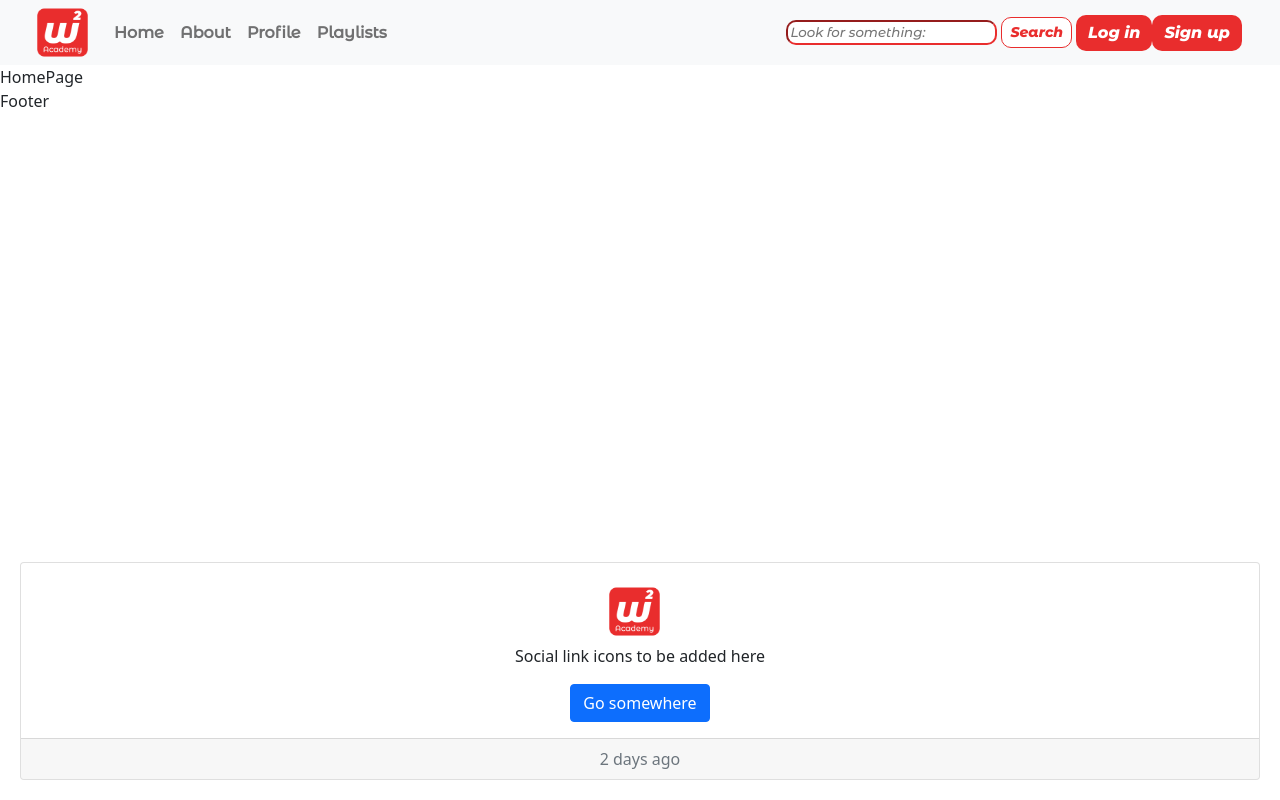
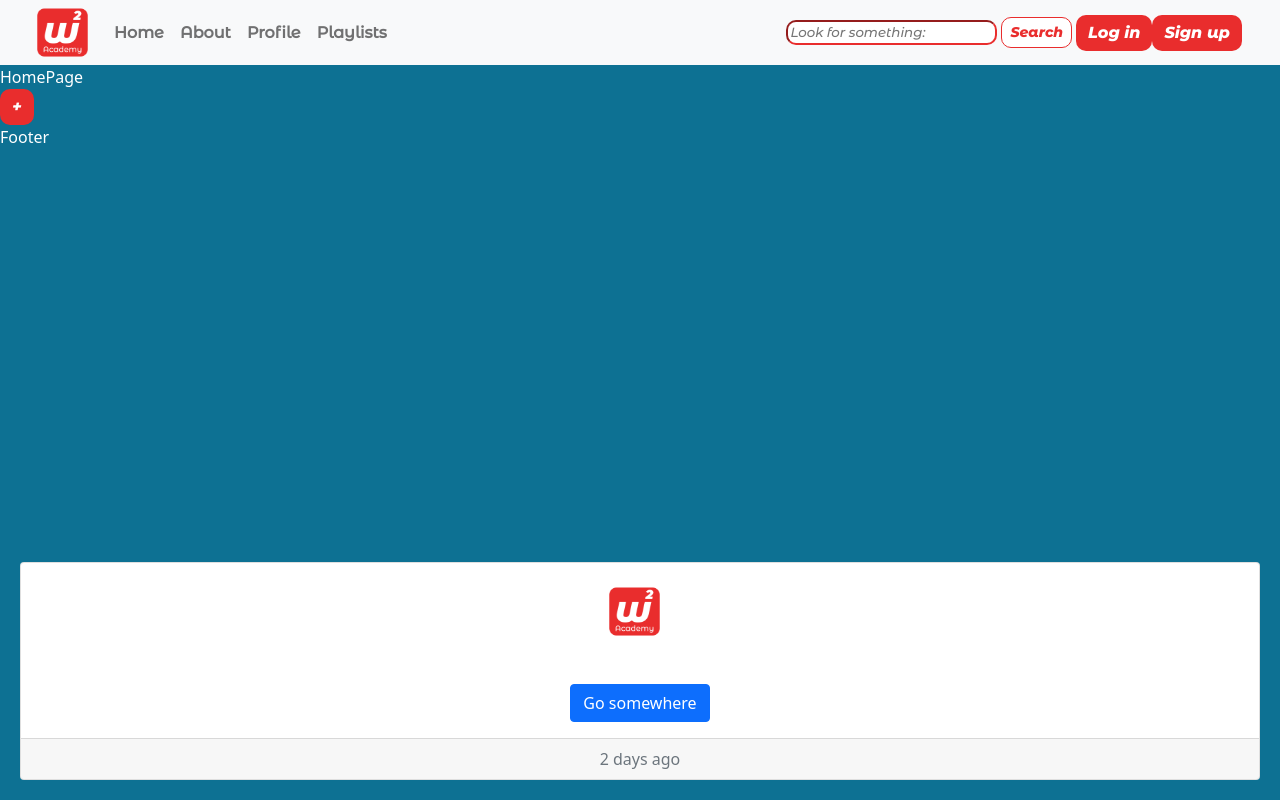
Before and after one commit to Gioele-M/lap4_group_project_client, a React (Create React App) app: page / in a window 1280 px wide. Built offline with nearby package versions, Linux system fonts and the light colour scheme.

Commit message:
slight change to homePage, mainly to try things

```diff
--- a/src/Pages/HomePage/index.jsx
+++ b/src/Pages/HomePage/index.jsx
@@ -1,9 +1,20 @@
 import React from 'react'
+import NewPlaylistBtn from '../../Components/NewPlaylistBtn';
 import "./styles.css";
+import BgSetter from '../../Components/BgColourSetter/index'
+
 
 function HomePage() {
+  BgSetter()
+
   return (
+
+    <>
     <div>HomePage</div>
+
+<NewPlaylistBtn />
+
+</>
   )
 }
 
--- a/src/Pages/HomePage/styles.css
+++ b/src/Pages/HomePage/styles.css
@@ -1,4 +1,4 @@
 body{
 
-    background-color: rgb(248, 255, 234);
+    /* background-color: rgb(186, 255, 47); */
 }
```
